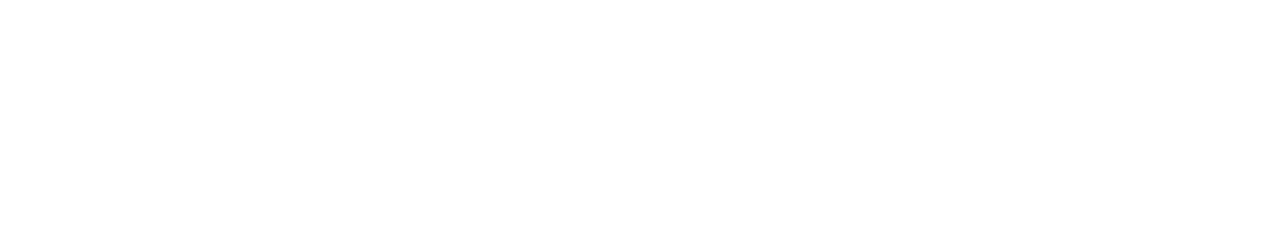
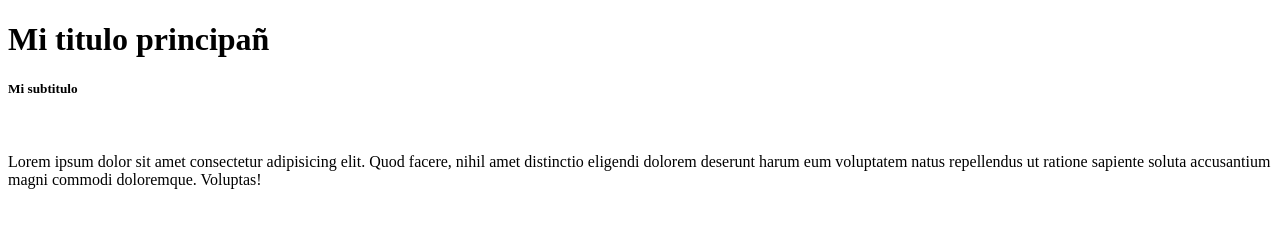
Before and after one commit to MicaelaRosso/Clase-repaso, a plain HTML site: page index.html in a window 1280 px wide. Drawn offline with Linux system fonts and the light colour scheme.

Commit message:
titulo, subtitulo y texto agregado

```diff
--- a/index.html
+++ b/index.html
@@ -4,9 +4,14 @@
     <meta charset="UTF-8">
     <meta http-equiv="X-UA-Compatible" content="IE=edge">
     <meta name="viewport" content="width=device-width, initial-scale=1.0">
-    <title>Document</title>
+    <title>Mi primer repositorio en GitHub</title>
 </head>
 <body>
-
+    <div>
+        <h1>Mi titulo principañ</h1>
+        <h5>Mi subtitulo</h5>
+        <br>
+        <p>Lorem ipsum dolor sit amet consectetur adipisicing elit. Quod facere, nihil amet distinctio eligendi dolorem deserunt harum eum voluptatem natus repellendus ut ratione sapiente soluta accusantium magni commodi doloremque. Voluptas!</p>
+    </div>
 </body>
 </html>
```
